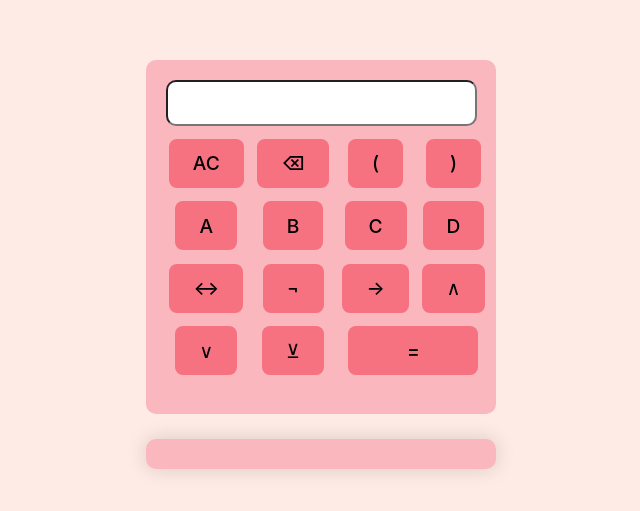
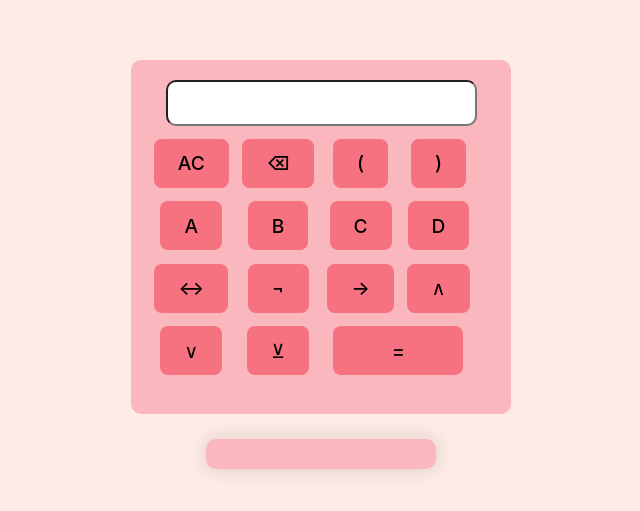
Before and after one commit to Andressa-Evelyn/CalculadoraLogica, a plain HTML site: page index.html in a window 1280 px wide. Shown: the part 131-642 px from the top of the page, without its empty margins (319-959 px from the left). Drawn offline with Linux system fonts and the light colour scheme.

Commit message:
Corrigir tamanho para quando a preposição for maior

```diff
--- a/style.css
+++ b/style.css
@@ -19,7 +19,8 @@
     max-width: 1280px;
     margin: 0 auto;
     text-align: center;
-    width: 350px;
+    display: grid;
+    justify-items: center;
   }
 
   .valores{
@@ -32,6 +33,10 @@
 
   .valores label{
     padding: 5px;
+  }
+
+  #calc {
+    width: 350px;
   }
 
   .calc{
```
